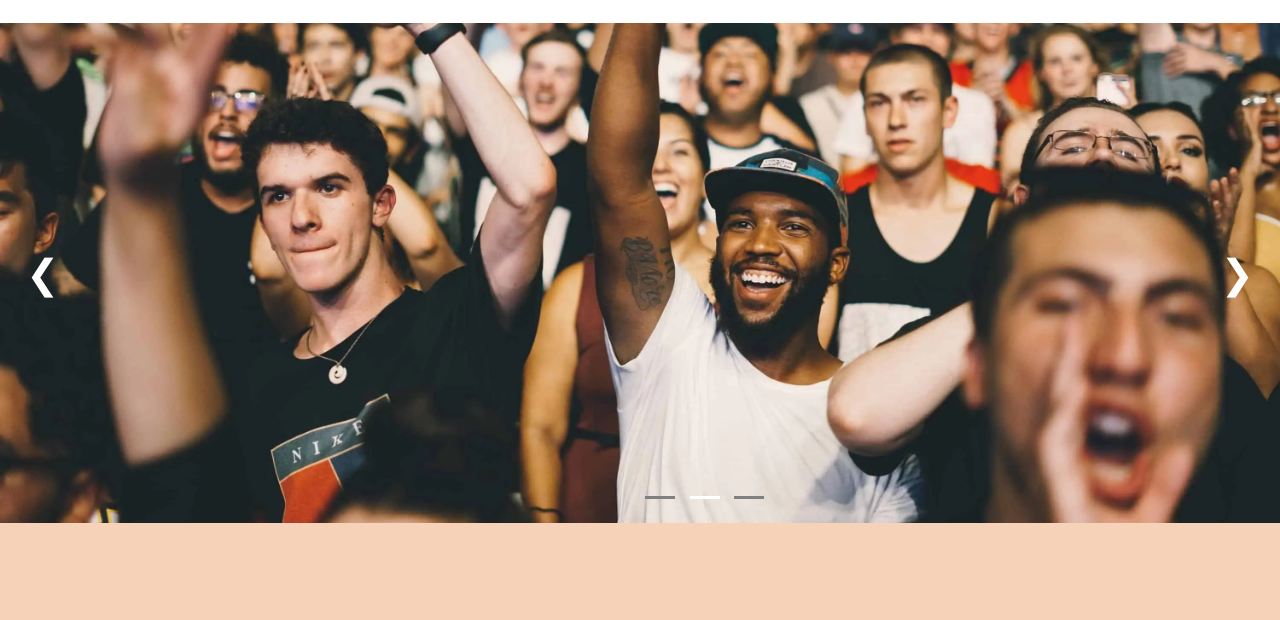
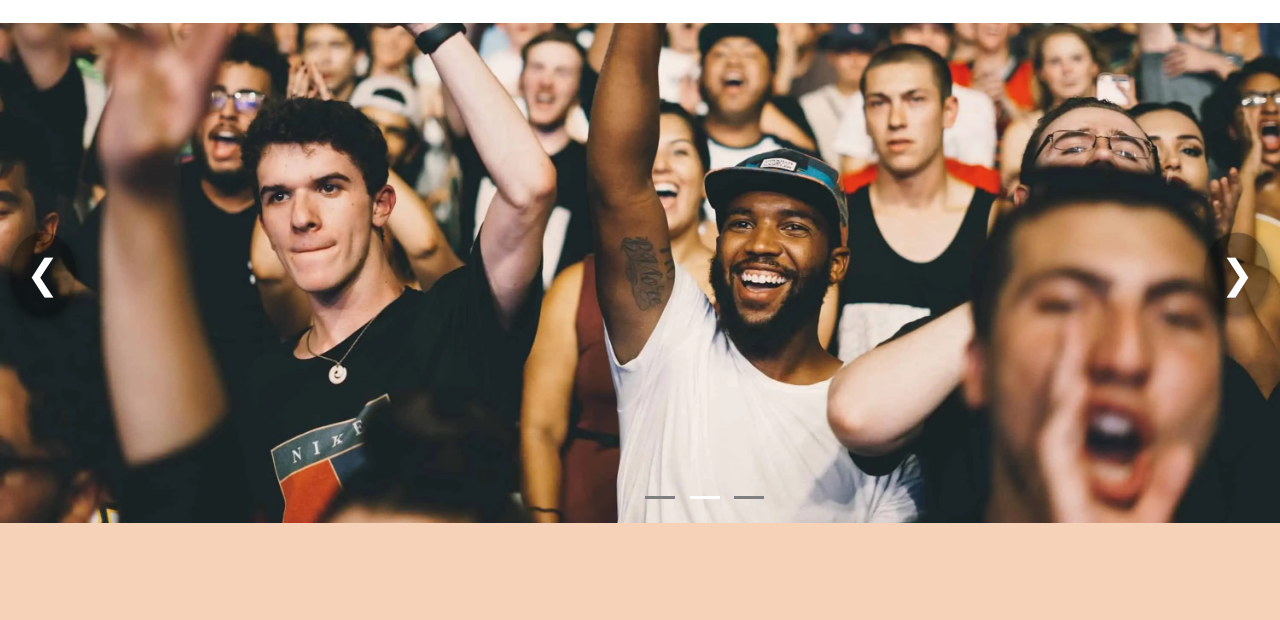
Before and after one commit to Hai-rou/Projet_8-Nina_Carducci, a plain HTML site: page index.html in a window 1280 px wide. Shown: the part 103-723 px from the top of the page. Drawn offline with nearby package versions, Linux system fonts and the light colour scheme.

Commit message:
save wave

```diff
--- a/assets/carrousel.css
+++ b/assets/carrousel.css
@@ -33,14 +33,23 @@
   position: absolute;
   top: 50%;
   transform: translateY(-50%);
-  background: transparent;
+  background: rgba(0, 0, 0, 0.4); /* Fond semi-transparent pour contraste */
   color: white;
   border: none;
   padding: 1rem;
   cursor: pointer;
   z-index: 10;
   font-size: 40px;
+  border-radius: 50%;
+  box-shadow: 0 4px 12px rgba(0, 0, 0, 0.6); /* Ajoute du relief pour contraste */
+  transition: background 0.3s ease, box-shadow 0.3s ease;
 }
+
+.carousel-controls button:hover {
+  background: rgba(0, 0, 0, 0.6);
+  box-shadow: 0 6px 16px rgba(0, 0, 0, 0.8);
+}
+
 
 #prev { left: 10px; }
 #next { right: 10px; }
```
